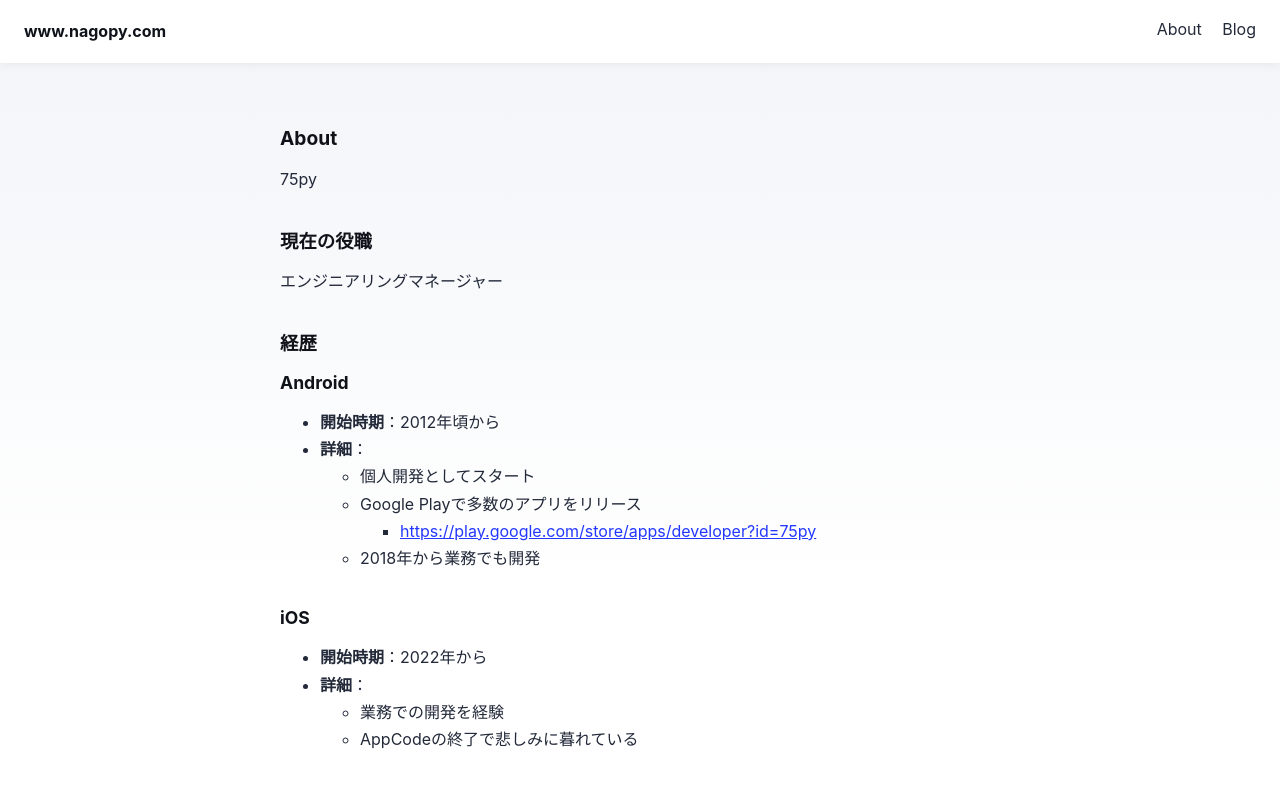
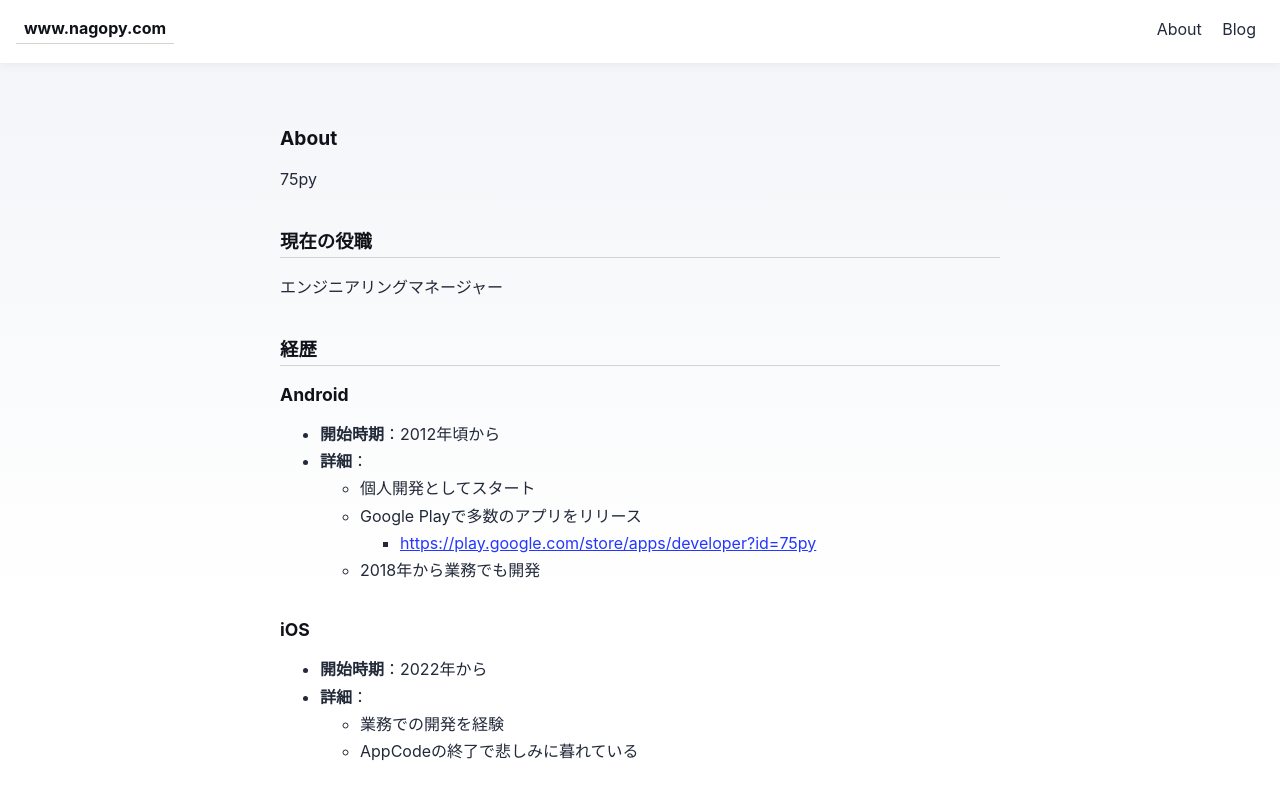
Before and after one commit to 75py/blog, an Astro site: page /about in a window 1280 px wide. Shown: the top 785 px of the page. Built offline with nearby package versions, Linux system fonts and the light colour scheme; Astro itself is replaced by a stand-in of ours.

Commit message:
style: add padding and border to h2 element

```diff
--- a/src/styles/global.css
+++ b/src/styles/global.css
@@ -50,6 +50,8 @@
 }
 h2 {
 	font-size: 1.15em;
+	padding-bottom: 5px;
+	border-bottom: lightgray 1px solid;
 }
 h3 {
 	font-size: 1.1em;
```
